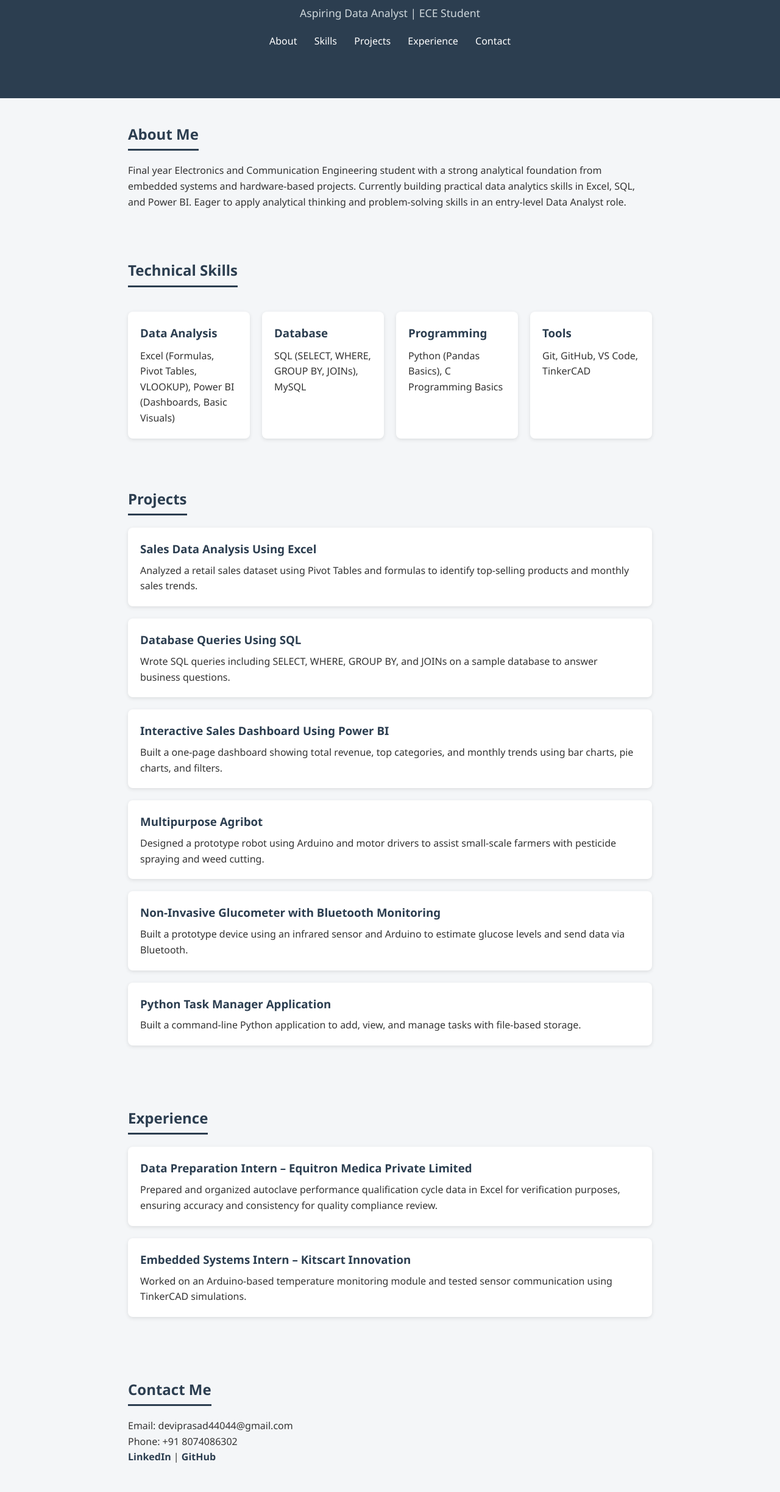
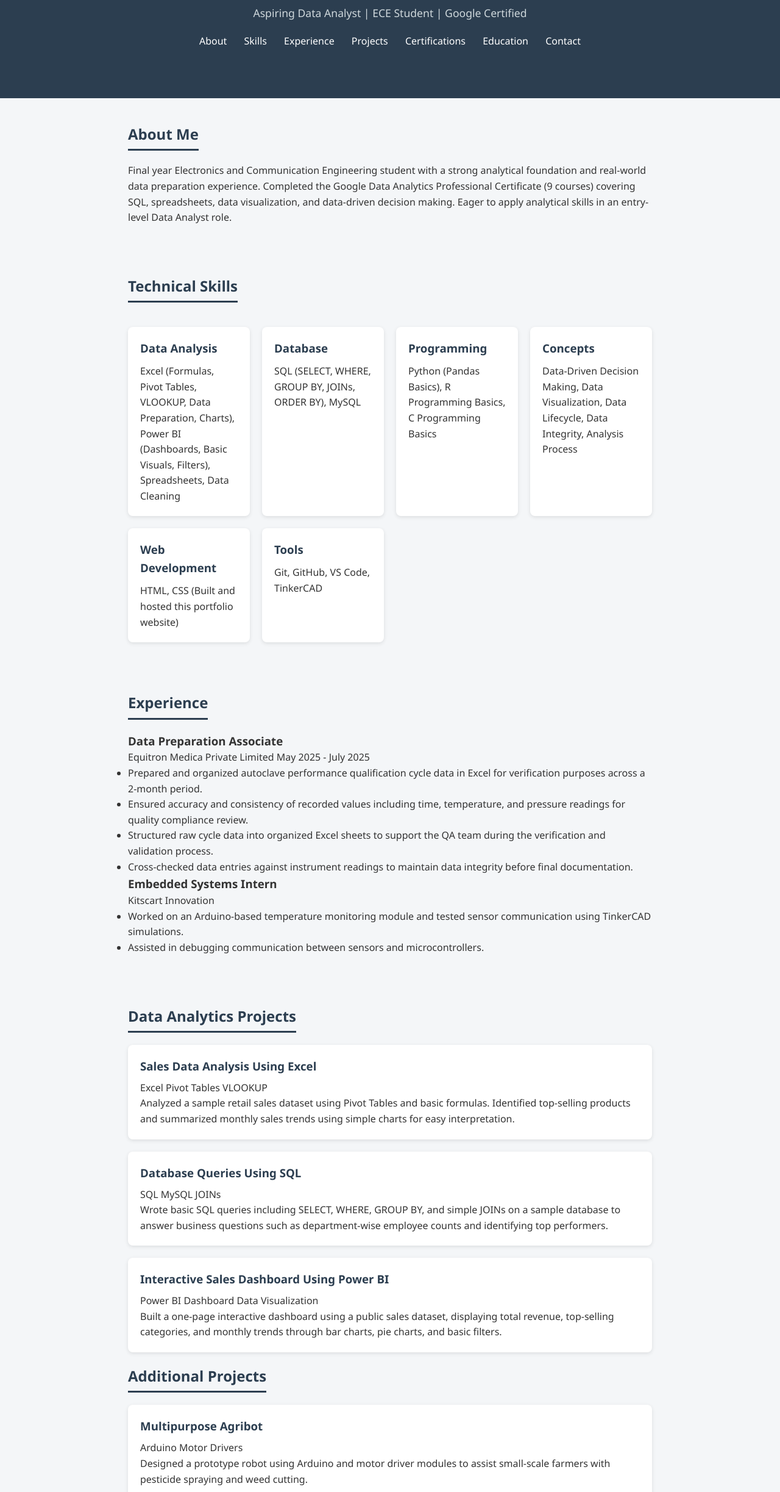
Before and after one commit to DeviPrasad-44044/DeviPrasad-44044.github.io, a plain HTML site: page index.html in a window 1280 px wide. Shown: the part 134-2580 px from the top of the page at 61% size. Drawn offline with Linux system fonts and the light colour scheme.

Commit message:
Revise portfolio details and enhance content
Updated portfolio content to reflect new skills, experiences, and certifications. Enhanced project descriptions and added new sections for certifications, education, and achievements.

```diff
--- a/index.html
+++ b/index.html
@@ -3,7 +3,7 @@
 <head>
 <meta charset="UTF-8">
 <meta name="viewport" content="width=device-width, initial-scale=1.0">
-<title>Bashyam Devi Prasad | Portfolio</title>
+<title>Bashyam Devi Prasad | Data Analyst Portfolio</title>
 <link rel="stylesheet" href="style.css">
 </head>
 <body>
@@ -11,12 +11,14 @@
 <header>
   <div class="container">
     <h1>Bashyam Devi Prasad</h1>
-    <p>Aspiring Data Analyst | ECE Student</p>
+    <p class="tagline">Aspiring Data Analyst | ECE Student | Google Certified</p>
     <nav>
       <a href="#about">About</a>
       <a href="#skills">Skills</a>
+      <a href="#experience">Experience</a>
       <a href="#projects">Projects</a>
-      <a href="#experience">Experience</a>
+      <a href="#certifications">Certifications</a>
+      <a href="#education">Education</a>
       <a href="#contact">Contact</a>
     </nav>
   </div>
@@ -25,11 +27,11 @@
 <section id="about" class="container">
   <h2>About Me</h2>
   <p>
-    Final year Electronics and Communication Engineering student with a strong
-    analytical foundation from embedded systems and hardware-based projects.
-    Currently building practical data analytics skills in Excel, SQL, and Power BI.
-    Eager to apply analytical thinking and problem-solving skills in an entry-level
-    Data Analyst role.
+    Final year Electronics and Communication Engineering student with a
+    strong analytical foundation and real-world data preparation experience.
+    Completed the Google Data Analytics Professional Certificate (9 courses)
+    covering SQL, spreadsheets, data visualization, and data-driven decision
+    making. Eager to apply analytical skills in an entry-level Data Analyst role.
   </p>
 </section>
 
@@ -38,15 +40,26 @@
   <div class="skills-grid">
     <div class="skill-card">
       <h3>Data Analysis</h3>
-      <p>Excel (Formulas, Pivot Tables, VLOOKUP), Power BI (Dashboards, Basic Visuals)</p>
+      <p>Excel (Formulas, Pivot Tables, VLOOKUP, Data Preparation, Charts),
+      Power BI (Dashboards, Basic Visuals, Filters), Spreadsheets,
+      Data Cleaning</p>
     </div>
     <div class="skill-card">
       <h3>Database</h3>
-      <p>SQL (SELECT, WHERE, GROUP BY, JOINs), MySQL</p>
+      <p>SQL (SELECT, WHERE, GROUP BY, JOINs, ORDER BY), MySQL</p>
     </div>
     <div class="skill-card">
       <h3>Programming</h3>
-      <p>Python (Pandas Basics), C Programming Basics</p>
+      <p>Python (Pandas Basics), R Programming Basics, C Programming Basics</p>
+    </div>
+    <div class="skill-card">
+      <h3>Concepts</h3>
+      <p>Data-Driven Decision Making, Data Visualization, Data Lifecycle,
+      Data Integrity, Analysis Process</p>
+    </div>
+    <div class="skill-card">
+      <h3>Web Development</h3>
+      <p>HTML, CSS (Built and hosted this portfolio website)</p>
     </div>
     <div class="skill-card">
       <h3>Tools</h3>
@@ -55,73 +68,177 @@
   </div>
 </section>
 
+<section id="experience" class="container">
+  <h2>Experience</h2>
+
+  <div class="experience-card">
+    <div class="experience-header">
+      <h3>Data Preparation Associate</h3>
+      <span class="company">Equitron Medica Private Limited</span>
+      <span class="date">May 2025 - July 2025</span>
+    </div>
+    <ul>
+      <li>Prepared and organized autoclave performance qualification cycle
+      data in Excel for verification purposes across a 2-month period.</li>
+      <li>Ensured accuracy and consistency of recorded values including time,
+      temperature, and pressure readings for quality compliance review.</li>
+      <li>Structured raw cycle data into organized Excel sheets to support the
+      QA team during the verification and validation process.</li>
+      <li>Cross-checked data entries against instrument readings to maintain
+      data integrity before final documentation.</li>
+    </ul>
+  </div>
+
+  <div class="experience-card">
+    <div class="experience-header">
+      <h3>Embedded Systems Intern</h3>
+      <span class="company">Kitscart Innovation</span>
+    </div>
+    <ul>
+      <li>Worked on an Arduino-based temperature monitoring module and tested
+      sensor communication using TinkerCAD simulations.</li>
+      <li>Assisted in debugging communication between sensors and
+      microcontrollers.</li>
+    </ul>
+  </div>
+</section>
+
 <section id="projects" class="container">
-  <h2>Projects</h2>
+  <h2>Data Analytics Projects</h2>
 
   <div class="project-card">
     <h3>Sales Data Analysis Using Excel</h3>
-    <p>Analyzed a retail sales dataset using Pivot Tables and formulas to identify
-    top-selling products and monthly sales trends.</p>
+    <span class="tech-tag">Excel</span>
+    <span class="tech-tag">Pivot Tables</span>
+    <span class="tech-tag">VLOOKUP</span>
+    <p>Analyzed a sample retail sales dataset using Pivot Tables and basic
+    formulas. Identified top-selling products and summarized monthly sales
+    trends using simple charts for easy interpretation.</p>
   </div>
 
   <div class="project-card">
     <h3>Database Queries Using SQL</h3>
-    <p>Wrote SQL queries including SELECT, WHERE, GROUP BY, and JOINs on a sample
-    database to answer business questions.</p>
+    <span class="tech-tag">SQL</span>
+    <span class="tech-tag">MySQL</span>
+    <span class="tech-tag">JOINs</span>
+    <p>Wrote basic SQL queries including SELECT, WHERE, GROUP BY, and simple
+    JOINs on a sample database to answer business questions such as
+    department-wise employee counts and identifying top performers.</p>
   </div>
 
   <div class="project-card">
     <h3>Interactive Sales Dashboard Using Power BI</h3>
-    <p>Built a one-page dashboard showing total revenue, top categories, and
-    monthly trends using bar charts, pie charts, and filters.</p>
+    <span class="tech-tag">Power BI</span>
+    <span class="tech-tag">Dashboard</span>
+    <span class="tech-tag">Data Visualization</span>
+    <p>Built a one-page interactive dashboard using a public sales dataset,
+    displaying total revenue, top-selling categories, and monthly trends
+    through bar charts, pie charts, and basic filters.</p>
   </div>
+
+  <h2>Additional Projects</h2>
 
   <div class="project-card">
     <h3>Multipurpose Agribot</h3>
-    <p>Designed a prototype robot using Arduino and motor drivers to assist
-    small-scale farmers with pesticide spraying and weed cutting.</p>
+    <span class="tech-tag">Arduino</span>
+    <span class="tech-tag">Motor Drivers</span>
+    <p>Designed a prototype robot using Arduino and motor driver modules to
+    assist small-scale farmers with pesticide spraying and weed cutting.</p>
   </div>
 
   <div class="project-card">
     <h3>Non-Invasive Glucometer with Bluetooth Monitoring</h3>
-    <p>Built a prototype device using an infrared sensor and Arduino to estimate
-    glucose levels and send data via Bluetooth.</p>
+    <span class="tech-tag">Arduino</span>
+    <span class="tech-tag">Bluetooth</span>
+    <span class="tech-tag">Sensors</span>
+    <p>Built a prototype device using an infrared sensor and Arduino to
+    estimate glucose levels and transmit readings to a mobile interface
+    via Bluetooth.</p>
   </div>
 
   <div class="project-card">
     <h3>Python Task Manager Application</h3>
-    <p>Built a command-line Python application to add, view, and manage tasks
-    with file-based storage.</p>
+    <span class="tech-tag">Python</span>
+    <span class="tech-tag">File I/O</span>
+    <p>Built a command-line Python application to add, view, and manage
+    tasks with file-based storage.</p>
+  </div>
+
+  <div class="project-card">
+    <h3>Personal Portfolio Website</h3>
+    <span class="tech-tag">HTML</span>
+    <span class="tech-tag">CSS</span>
+    <span class="tech-tag">GitHub Pages</span>
+    <p>Created this responsive portfolio website using HTML and CSS to
+    showcase projects, skills, and experience. Hosted on GitHub Pages.</p>
   </div>
 
 </section>
 
-<section id="experience" class="container">
-  <h2>Experience</h2>
+<section id="certifications" class="container">
+  <h2>Certifications</h2>
+  <div class="cert-card">
+    <h3>Google Data Analytics Professional Certificate</h3>
+    <span class="company">Google (Coursera) | Completed all 9 of 9 courses</span>
+    <div class="cert-topics">
+      <span class="tech-tag">Data Analysis</span>
+      <span class="tech-tag">SQL</span>
+      <span class="tech-tag">Spreadsheets</span>
+      <span class="tech-tag">Data Visualization</span>
+      <span class="tech-tag">Data Cleaning</span>
+      <span class="tech-tag">Python</span>
+      <span class="tech-tag">R Programming</span>
+      <span class="tech-tag">Case Study</span>
+    </div>
+    <p class="cert-courses">Courses completed: Foundations: Data Everywhere |
+    Ask Questions to Make Data-Driven Decisions | Prepare Data for Exploration |
+    Process Data from Dirty to Clean | Analyze Data to Answer Questions |
+    Share Data Through the Art of Visualization | Introduction to Data Analysis
+    Using Python | Google Data Analytics Capstone | Accelerate Your Job Search
+    with AI</p>
+  </div>
+</section>
 
-  <div class="project-card">
-    <h3>Data Preparation Intern – Equitron Medica Private Limited</h3>
-    <p>Prepared and organized autoclave performance qualification cycle data in
-    Excel for verification purposes, ensuring accuracy and consistency for
-    quality compliance review.</p>
+<section id="education" class="container">
+  <h2>Education</h2>
+  <div class="experience-card">
+    <div class="experience-header">
+      <h3>BTech in Electronics and Communication Engineering</h3>
+      <span class="company">St Peters Engineering College, JNTU Hyderabad</span>
+      <span class="date">Graduating 2026 | CGPA: 6.95</span>
+    </div>
   </div>
+</section>
 
-  <div class="project-card">
-    <h3>Embedded Systems Intern – Kitscart Innovation</h3>
-    <p>Worked on an Arduino-based temperature monitoring module and tested
-    sensor communication using TinkerCAD simulations.</p>
-  </div>
-
+<section id="achievements" class="container">
+  <h2>Achievements</h2>
+  <ul class="achievements-list">
+    <li>Completed Google Data Analytics Professional Certificate
+    (9 courses) by Google.</li>
+    <li>Presented working prototype at department project expo, 2025.</li>
+    <li>Built and deployed a live portfolio website using GitHub Pages.</li>
+  </ul>
 </section>
 
 <section id="contact" class="container">
   <h2>Contact Me</h2>
-  <p>Email: deviprasad44044@gmail.com</p>
-  <p>Phone: +91 8074086302</p>
-  <p>
-    <a href="https://linkedin.com/in/bashyam-devi-prasad" target="_blank">LinkedIn</a> |
-    <a href="https://github.com/DeviPrasad-44044" target="_blank">GitHub</a>
-  </p>
+  <div class="contact-grid">
+    <div class="contact-item">
+      <h3>Email</h3>
+      <p>deviprasad44044@gmail.com</p>
+    </div>
+    <div class="contact-item">
+      <h3>Phone</h3>
+      <p>+91 8074086302</p>
+    </div>
+    <div class="contact-item">
+      <h3>Links</h3>
+      <p>
+        <a href="https://linkedin.com/in/bashyam-devi-prasad" target="_blank">LinkedIn</a> |
+        <a href="https://github.com/DeviPrasad-44044" target="_blank">GitHub</a>
+      </p>
+    </div>
+  </div>
 </section>
 
 <footer>
```
